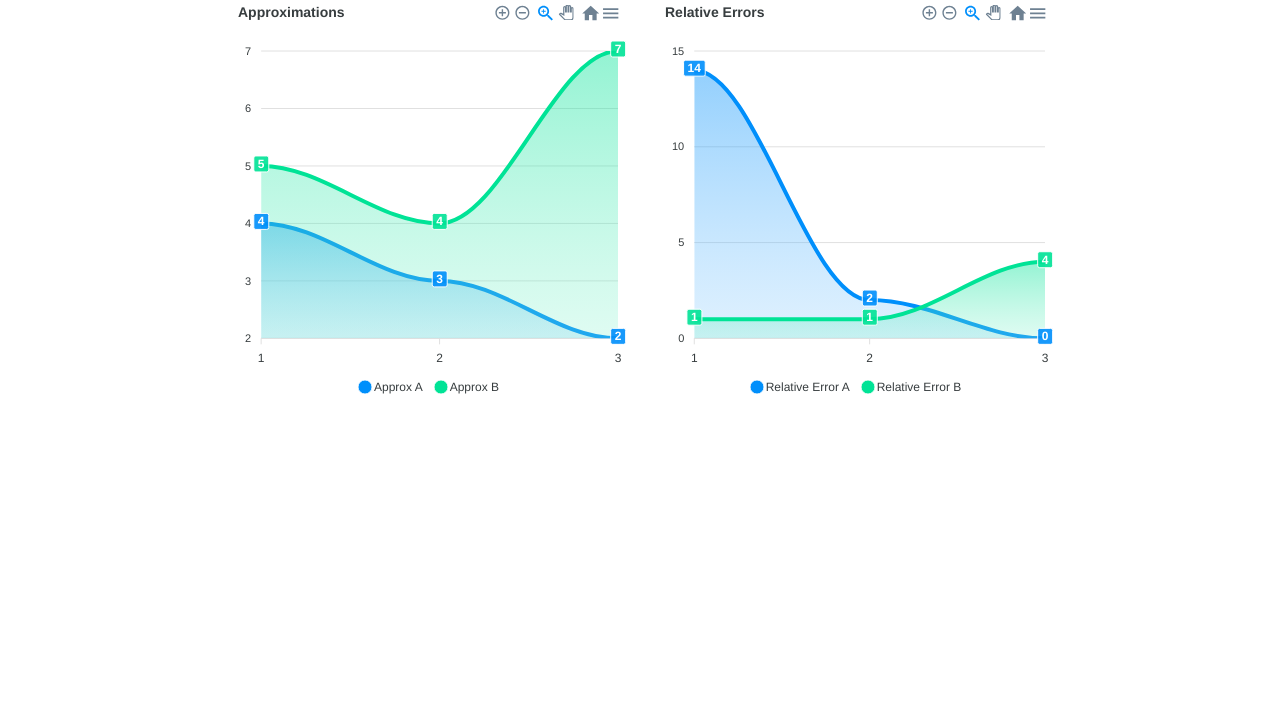
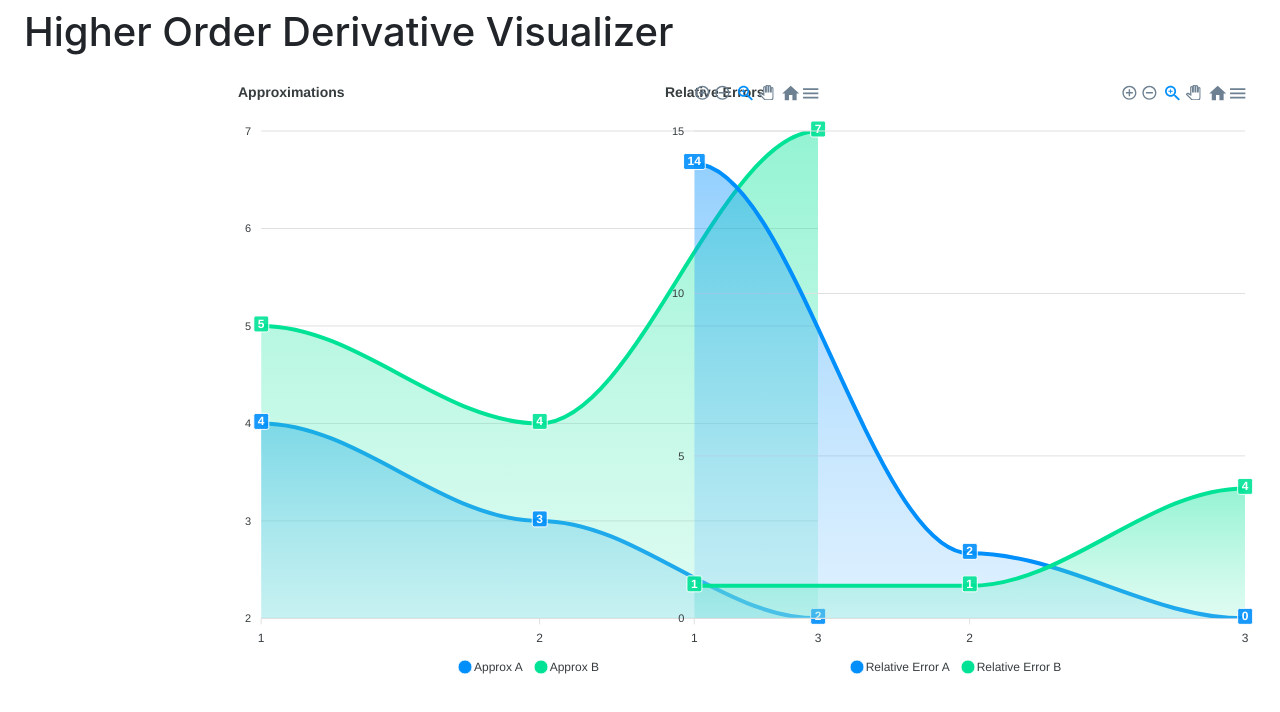
Before and after one commit to SpencerMcMurray/Derivative-Visualizer, a Next.js app: page / in a window 1280 px wide. Shown: the top 712 px of the page. Built offline with nearby package versions, Linux system fonts and the light colour scheme.

Commit message:
add title

```diff
--- a/components/Graph.tsx
+++ b/components/Graph.tsx
@@ -27,8 +27,8 @@ const Graph: FunctionComponent<GraphProps> = ({ x, lines, ...props }) => {
       options={options}
       series={series}
       type="area"
-      width={props.width || 400}
-      height={props.height || 400}
+      width={props.width || 600}
+      height={props.height || 600}
     />
   );
 };
--- /dev/null
+++ b/components/Title.tsx
@@ -0,0 +1,11 @@
+import React, { FunctionComponent } from "react";
+
+const Title: FunctionComponent<{}> = () => {
+  return (
+    <div className="mt-2 mb-4 pl-4">
+      <h1>Higher Order Derivative Visualizer</h1>
+    </div>
+  );
+};
+
+export default Title;
--- a/pages/index.tsx
+++ b/pages/index.tsx
@@ -3,6 +3,7 @@ import { NextPage } from "next";
 import { Line } from "../public/static/helpers/interfaces";
 import Graph from "../components/Graph";
 import GraphBox from "../components/GraphBox";
+import Title from "../components/Title";
 
 const Index: NextPage<{}> = () => {
   // TODO: These 3 consts will come from a backend fetch
@@ -16,10 +17,13 @@ const Index: NextPage<{}> = () => {
     { name: "Relative Error B", yPoints: [1, 1, 4] },
   ];
   return (
-    <GraphBox>
-      <Graph id="approx" title="Approximations" x={x} lines={approxs} />
-      <Graph id="rel-err" title="Relative Errors" x={x} lines={errs} />
-    </GraphBox>
+    <React.Fragment>
+      <Title />
+      <GraphBox>
+        <Graph id="approx" title="Approximations" x={x} lines={approxs} />
+        <Graph id="rel-err" title="Relative Errors" x={x} lines={errs} />
+      </GraphBox>
+    </React.Fragment>
   );
 };
 
```
